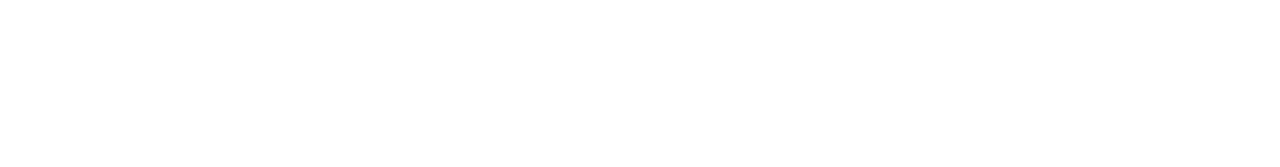
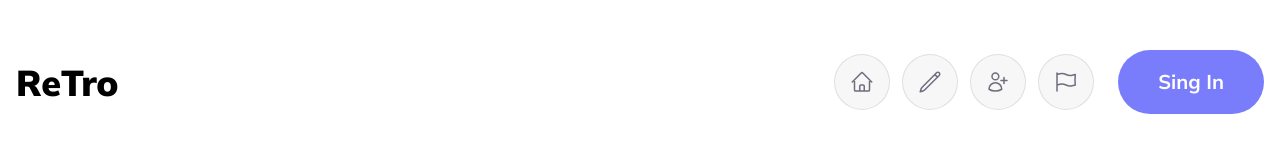
Before and after one commit to devrakibulrahman/retro-forum, a plain HTML site: page index.html in a window 1280 px wide. Drawn offline with nearby package versions, Linux system fonts and the light colour scheme.

Commit message:
header section done with responsive on 10/05/2024 at 12:12 pm

```diff
--- a/index.html
+++ b/index.html
@@ -1,13 +1,16 @@
 <!DOCTYPE html>
 <html lang="en">
   <head>
-    <meta charset="UTF-8">
-    <meta name="viewport" content="width=device-width, initial-scale=1.0">
+    <meta charset="UTF-8" />
+    <meta name="viewport" content="width=device-width, initial-scale=1.0" />
     <title>Retro Forum</title>
     <!-- --------------- google font link -->
-    <link rel="preconnect" href="https://fonts.googleapis.com">
-    <link rel="preconnect" href="https://fonts.gstatic.com" crossorigin>
-    <link href="https://fonts.googleapis.com/css2?family=Mulish:ital,wght@0,200..1000;1,200..1000&display=swap" rel="stylesheet">
+    <link rel="preconnect" href="https://fonts.googleapis.com" />
+    <link rel="preconnect" href="https://fonts.gstatic.com" crossorigin />
+    <link
+      href="https://fonts.googleapis.com/css2?family=Mulish:ital,wght@0,200..1000;1,200..1000&display=swap"
+      rel="stylesheet"
+    />
     <!-- --------------- tailwind css link -->
     <script src="https://cdn.tailwindcss.com"></script>
     <!-- --------------- tailwind script cdn link -->
@@ -16,16 +19,132 @@
         theme: {
           extend: {
             fontFamily: {
-                mulish: ["Mulish", "sans-serif"]
-              }
-            }
-          }
-        }
+              mulish: ["Mulish", "sans-serif"],
+            },
+          },
+        },
+      };
     </script>
   </head>
   <body>
-
-
+    <!-- ---------------- header -->
+    <header class="w-full">
+      <div class="container mx-auto px-4">
+        <div
+          class="w-full flex items-center justify-between py-6 md:py-8 lg:py-[50px]"
+        >
+          <div>
+            <h1
+              class="font-mulish text-3xl font-black lg:text-4xl lg:leading-[45px]"
+            >
+              ReTro
+            </h1>
+          </div>
+          <div class="hidden md:block">
+            <div class="flex items-center gap-x-6">
+              <div class="flex items-center justify-center gap-x-3">
+                <div
+                  class="w-[46px] h-[46px] bg-[#12132D08] border border-[#0307121A] rounded-full flex items-center justify-center lg:w-[56px] lg:h-[56px]"
+                >
+                  <svg
+                    xmlns="http://www.w3.org/2000/svg"
+                    fill="none"
+                    viewBox="0 0 24 24"
+                    stroke-width="1.5"
+                    stroke="currentColor"
+                    class="size-5 text-[#12132D99] lg:size-6"
+                  >
+                    <path
+                      stroke-linecap="round"
+                      stroke-linejoin="round"
+                      d="m2.25 12 8.954-8.955c.44-.439 1.152-.439 1.591 0L21.75 12M4.5 9.75v10.125c0 .621.504 1.125 1.125 1.125H9.75v-4.875c0-.621.504-1.125 1.125-1.125h2.25c.621 0 1.125.504 1.125 1.125V21h4.125c.621 0 1.125-.504 1.125-1.125V9.75M8.25 21h8.25"
+                    />
+                  </svg>
+                </div>
+                <div
+                  class="w-[46px] h-[46px] bg-[#12132D08] border border-[#0307121A] rounded-full flex items-center justify-center lg:w-[56px] lg:h-[56px]"
+                >
+                  <svg
+                    xmlns="http://www.w3.org/2000/svg"
+                    fill="none"
+                    viewBox="0 0 24 24"
+                    stroke-width="1.5"
+                    stroke="currentColor"
+                    class="size-5 text-[#12132D99] lg:size-6"
+                  >
+                    <path
+                      stroke-linecap="round"
+                      stroke-linejoin="round"
+                      d="m16.862 4.487 1.687-1.688a1.875 1.875 0 1 1 2.652 2.652L6.832 19.82a4.5 4.5 0 0 1-1.897 1.13l-2.685.8.8-2.685a4.5 4.5 0 0 1 1.13-1.897L16.863 4.487Zm0 0L19.5 7.125"
+                    />
+                  </svg>
+                </div>
+                <div
+                  class="w-[46px] h-[46px] bg-[#12132D08] border border-[#0307121A] rounded-full flex items-center justify-center lg:w-[56px] lg:h-[56px]"
+                >
+                  <svg
+                    xmlns="http://www.w3.org/2000/svg"
+                    fill="none"
+                    viewBox="0 0 24 24"
+                    stroke-width="1.5"
+                    stroke="currentColor"
+                    class="size-5 text-[#12132D99] lg:size-6"
+                  >
+                    <path
+                      stroke-linecap="round"
+                      stroke-linejoin="round"
+                      d="M18 7.5v3m0 0v3m0-3h3m-3 0h-3m-2.25-4.125a3.375 3.375 0 1 1-6.75 0 3.375 3.375 0 0 1 6.75 0ZM3 19.235v-.11a6.375 6.375 0 0 1 12.75 0v.109A12.318 12.318 0 0 1 9.374 21c-2.331 0-4.512-.645-6.374-1.766Z"
+                    />
+                  </svg>
+                </div>
+                <div
+                  class="w-[46px] h-[46px] bg-[#12132D08] border border-[#0307121A] rounded-full flex items-center justify-center lg:w-[56px] lg:h-[56px]"
+                >
+                  <svg
+                    xmlns="http://www.w3.org/2000/svg"
+                    fill="none"
+                    viewBox="0 0 24 24"
+                    stroke-width="1.5"
+                    stroke="currentColor"
+                    class="size-5 text-[#12132D99] lg:size-6"
+                  >
+                    <path
+                      stroke-linecap="round"
+                      stroke-linejoin="round"
+                      d="M3 3v1.5M3 21v-6m0 0 2.77-.693a9 9 0 0 1 6.208.682l.108.054a9 9 0 0 0 6.086.71l3.114-.732a48.524 48.524 0 0 1-.005-10.499l-3.11.732a9 9 0 0 1-6.085-.711l-.108-.054a9 9 0 0 0-6.208-.682L3 4.5M3 15V4.5"
+                    />
+                  </svg>
+                </div>
+              </div>
+              <div class="btn-box">
+                <button
+                  class="font-mulish text-lg leading-[25px] font-bold text-[#FFFFFF] py-3 px-[35px] rounded-[50px] bg-[#797DFC] lg:text-xl lg:py-[18px] lg:px-[40px]"
+                >
+                  Sing In
+                </button>
+              </div>
+            </div>
+          </div>
+          <div class="md:hidden">
+            <svg
+              xmlns="http://www.w3.org/2000/svg"
+              fill="none"
+              viewBox="0 0 24 24"
+              stroke-width="1.5"
+              stroke="currentColor"
+              class="size-7"
+            >
+              <path
+                stroke-linecap="round"
+                stroke-linejoin="round"
+                d="M3.75 6.75h16.5M3.75 12h16.5m-16.5 5.25h16.5"
+              />
+            </svg>
+          </div>
+        </div>
+      </div>
+    </header>
+    <!-- ---------------- header -->
 
     <!-- ---------------- JavaScript file link -->
     <script src="./js/app.js"></script>
```
Lines whose indentation alone changed are shown as unchanged.
